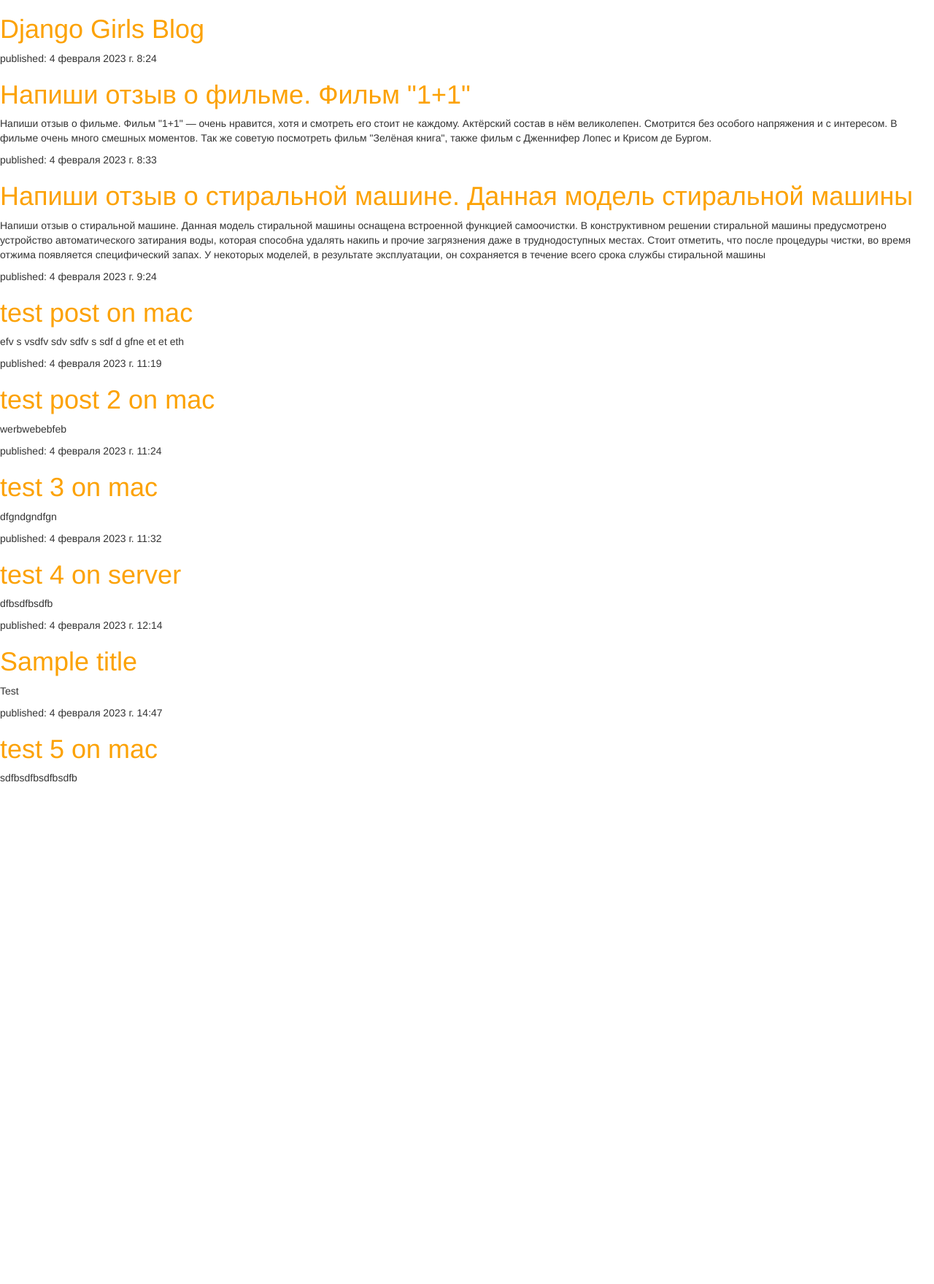
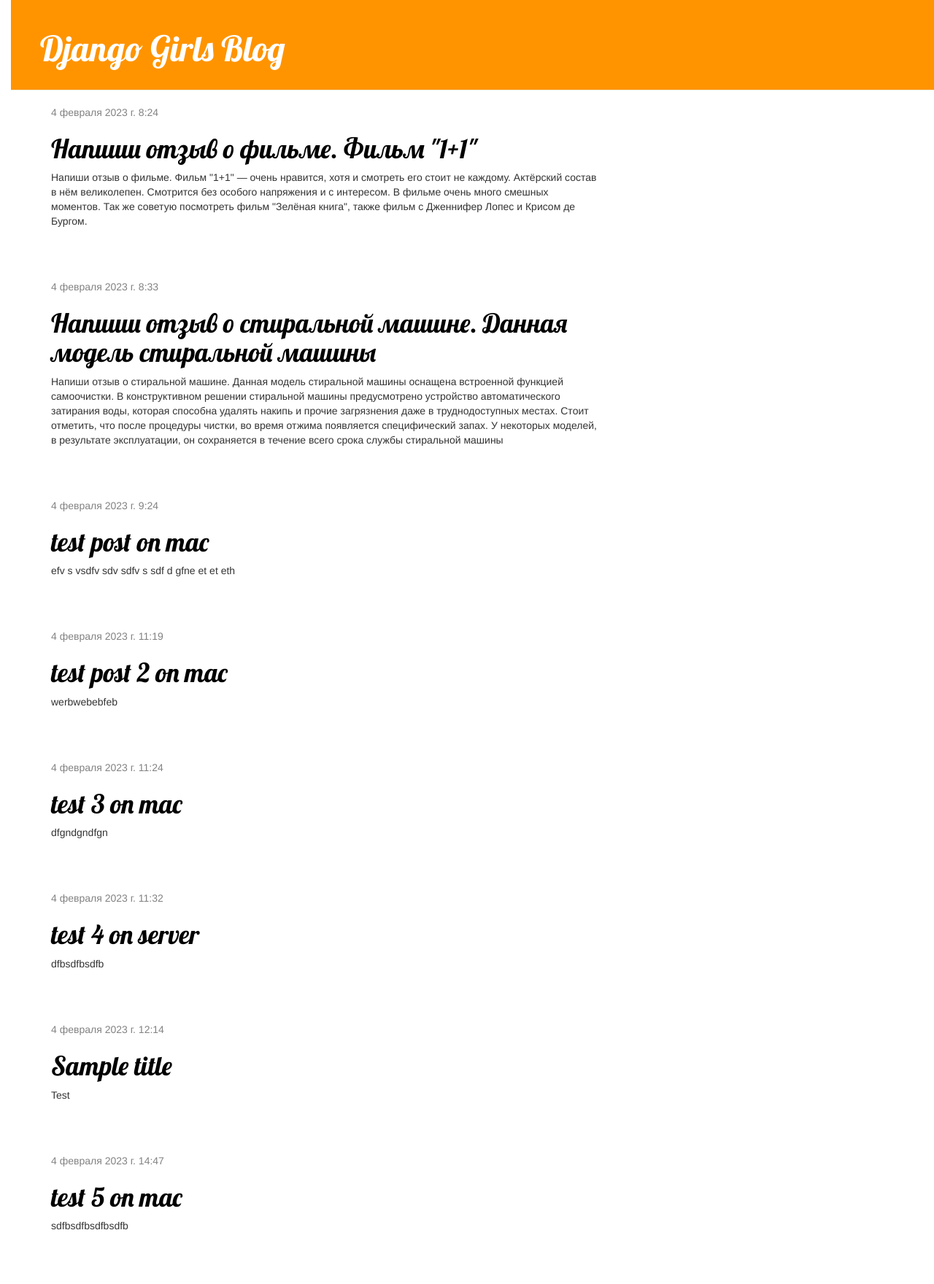
Before and after one commit to altynd/Django-test, a Django app: page / in a window 1280 px wide. Shown: the whole page at 73% size. Before the commit the page ends 1072 px from the top, so only its background shows below. Run offline with Django 4.2, Linux system fonts and the light colour scheme; data comes from the database, SQL or seed files in the repository; both versions use the stored data as it was after the commit; some libraries are stand-ins or nearby versions.

Commit message:
all working

```diff
--- a/blog/static/css/blog.css
+++ b/blog/static/css/blog.css
@@ -1,3 +1,59 @@
 h1 a {
     color: #FCA205;
 }
+
+body {
+    padding-left: 15px;
+}
+
+h1 a {
+    color: #FCA205;
+    font-family: 'Lobster';
+}
+
+.page-header {
+    background-color: #ff9400;
+    margin-top: 0;
+    padding: 20px 20px 20px 40px;
+}
+
+.page-header h1, .page-header h1 a, .page-header h1 a:visited, .page-header h1 a:active {
+    color: #ffffff;
+    font-size: 36pt;
+    text-decoration: none;
+}
+
+.content {
+    margin-left: 40px;
+}
+
+h1, h2, h3, h4 {
+    font-family: 'Lobster', cursive;
+}
+
+.date {
+    color: #828282;
+}
+
+.save {
+    float: right;
+}
+
+.post-form textarea, .post-form input {
+    width: 100%;
+}
+
+.top-menu, .top-menu:hover, .top-menu:visited {
+    color: #ffffff;
+    float: right;
+    font-size: 26pt;
+    margin-right: 20px;
+}
+
+.post {
+    margin-bottom: 70px;
+}
+
+.post h1 a, .post h1 a:visited {
+    color: #000000;
+}
--- /dev/null
+++ b/blog/templates/blog/base.html
@@ -0,0 +1,23 @@
+{% load static %}
+<html>
+    <head>
+        <title>Django Girls blog</title>
+        <link rel="stylesheet" href="//maxcdn.bootstrapcdn.com/bootstrap/3.2.0/css/bootstrap.min.css">
+        <link rel="stylesheet" href="//maxcdn.bootstrapcdn.com/bootstrap/3.2.0/css/bootstrap-theme.min.css">
+        <link href='//fonts.googleapis.com/css?family=Lobster&subset=latin,latin-ext' rel='stylesheet' type='text/css'>
+        <link rel="stylesheet" href="{% static 'css/blog.css' %}">
+    </head>
+<body>
+    <div class="page-header">
+        <h1><a href="/">Django Girls Blog</a></h1>
+    </div>
+    <div class="content container">
+        <div class="row">
+            <div class="col-md-8">
+            {% block content %}
+            {% endblock %}
+            </div>
+        </div>
+    </div>
+</body>
+</html>
--- a/blog/templates/blog/post_list.html
+++ b/blog/templates/blog/post_list.html
@@ -1,22 +1,13 @@
-{% load static %}
-<html>
-    <head>
-        <title>Django Girls blog</title>
-        <link rel="stylesheet" href="//maxcdn.bootstrapcdn.com/bootstrap/3.2.0/css/bootstrap.min.css">
-        <link rel="stylesheet" href="//maxcdn.bootstrapcdn.com/bootstrap/3.2.0/css/bootstrap-theme.min.css">
-        <link rel="stylesheet" href="{% static 'css/blog.css' %}">
-    </head>
-    <body>
-        <div>
-            <h1><a href="/">Django Girls Blog</a></h1>
+{% extends 'blog/base.html' %}
+
+{% block content %}
+    {% for post in posts %}
+        <div class="post">
+            <div class="date">
+                {{ post.published_date }}
+            </div>
+            <h1><a href="{% url 'post_detail' pk=post.pk %}">{{ post.title }}</a></h1>
+            <p>{{ post.text|linebreaksbr }}</p>
         </div>
-
-        {% for post in posts %}
-            <div>
-                <p>published: {{ post.published_date }}</p>
-                <h1><a href="">{{ post.title }}</a></h1>
-                <p>{{ post.text|linebreaksbr }}</p>
-            </div>
-        {% endfor %}
-    </body>
-</html>
+    {% endfor %}
+{% endblock %}
--- a/blog/urls.py
+++ /dev/null
@@ -1,6 +0,0 @@
-from django.urls import path
-from . import views
-
-urlpatterns = [
-    path('', views.post_list, name='post_list'),
-]
--- a/mysite/urls.py
+++ b/mysite/urls.py
@@ -21,4 +21,5 @@ urlpatterns = [
     path('admin/', admin.site.urls),
     # path("", include("blog.urls")),
     path('', views.post_list, name='post_list'),
+    path('post/<int:pk>/', views.post_detail, name='post_detail'),
 ]
--- a/mysite/views.py
+++ b/mysite/views.py
@@ -1,7 +1,15 @@
 from django.shortcuts import render
 from django.utils import timezone
 from blog.models import Post
+from django.shortcuts import render, get_object_or_404
+
+
+# Post.objects.get(pk=pk)
 
 def post_list(request):
     posts = Post.objects.filter(published_date__lte=timezone.now()).order_by('published_date')
     return render(request, 'blog/post_list.html', {'posts': posts})
+
+def post_detail(request, pk):
+    post = get_object_or_404(Post, pk=pk)
+    return render(request, 'blog/post_detail.html', {'post': post})
```
Also changed, not shown: blog/templates/blog/post_detail.html (added, +13 -0 lines), db.sqlite3.
